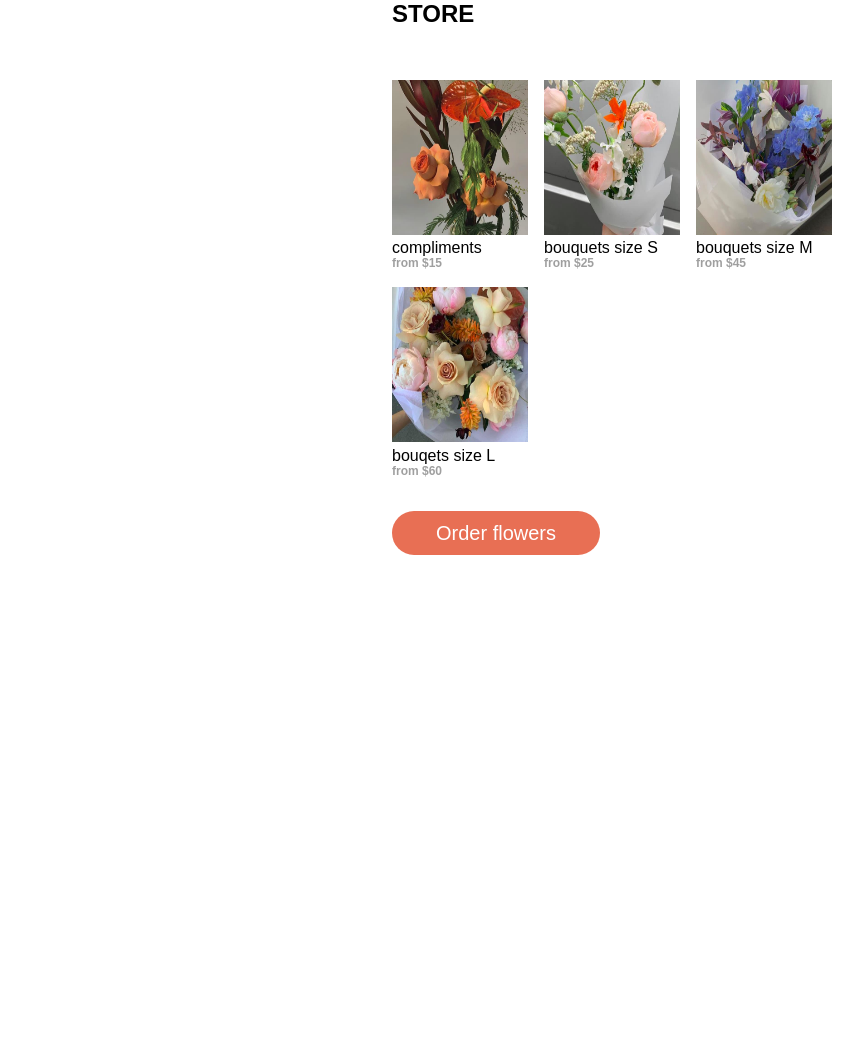
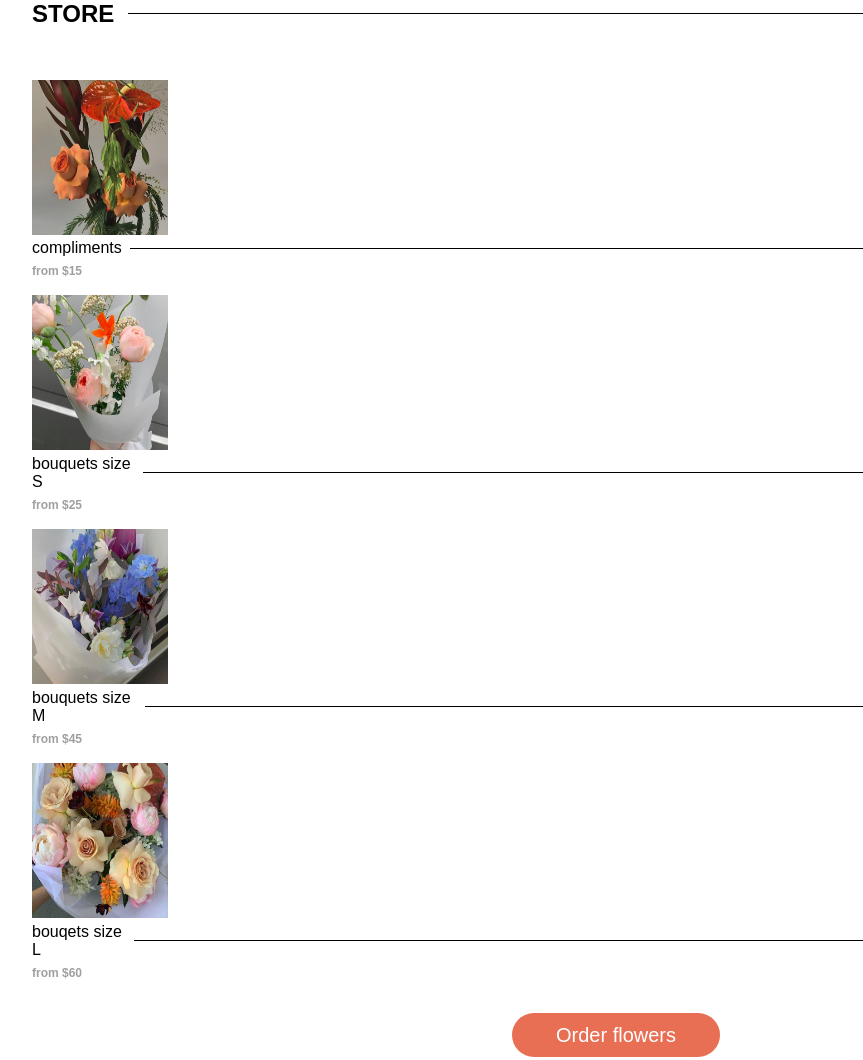
Before and after one commit to zetdou/Group-project, a plain HTML site: page index.html in a window 1280 px wide. Shown: the whole page, without its empty margins (24-887 px from the left). Before the commit the page ends 800 px from the top, so only its background shows below. Drawn offline with nearby package versions, Linux system fonts and the light colour scheme.

Commit message:
Stylowanie sekcji

```diff
--- a/css/styles.css
+++ b/css/styles.css
@@ -17,10 +17,24 @@ body {
 
 .container {
     width: 100%;
-    max-width: 480px;
+    max-width: 768px;
     padding: 0 16px;
     margin: 0 auto;
   }
+
+.title-line-wrapper {
+  display: flex;
+  align-items: center;
+  justify-content: center;
+  gap: 14px;
+  margin-bottom: 52px;
+}
+
+.line {
+  height: 1px;
+  background: #000;
+  width: 100%;
+}
 
 .section-title {
   color: #000;
@@ -28,13 +42,14 @@ body {
   font-weight: 700;
   text-align: left;
   text-transform: uppercase;
-  margin-bottom: 52px;
 }
 
 .store-list {
   padding-bottom: 32px;
   display: flex;
   flex-wrap: wrap;
+  justify-content: center;
+  align-items: center;
   gap: 16px;
 }
 
@@ -48,6 +63,26 @@ body {
   color: #00000060;
   font-size: 12px;
   font-weight: 600;
+}
+
+.store-list-item {
+  flex-basis: 100%;
+}
+
+.store-wrapper {
+  display: flex;
+  align-items: center;
+  gap: 8px;
+  padding-bottom: 8px;
+}
+
+.store-line {
+  display: none;
+}
+
+.btn-wrapper {
+  display: flex;
+  justify-content: center;
 }
 
 .btn-store {
@@ -66,3 +101,23 @@ body {
   width: 208px;
   height: 44px;
 }
+
+@media (min-width: 768px) {
+  .container {
+    width: 100%;
+    max-width: 1200px;
+    padding: 0 16px;
+    margin: 0 auto;
+  }
+
+  .store-line {
+    display: block;
+    background: #000;
+    height: 1px;
+    width: 100%;
+  }
+}
+
+@media (min-width: 1200px) {
+
+}
--- a/index.html
+++ b/index.html
@@ -14,30 +14,47 @@
 <body>
     <section class="section">
         <div class="container">
-            <h2 class="section-title">Store</h2>
+            <div class="title-line-wrapper">
+                <h2 class="section-title">Store</h2>
+                <div class="line"></div>
+            </div>
             <ul class="store-list">
                 <li class="store-list-item">
                     <img src="./images/bouquet1.jpg" width="136" height="155" srcset="./images/bouquet1@2x.jpg 2x">
-                    <h3 class="store-item-header">compliments</h3>
+                    <div class="store-wrapper">
+                        <h3 class="store-item-header">compliments</h3>
+                        <div class="store-line"></div>
+                    </div>
                     <p class="store-item-text">from $15</p>
                 </li>
                 <li class="store-list-item">
                     <img src="./images/bouquet2.jpg" width="136" height="155" srcset="./images/bouquet2@2x.jpg 2x">
-                    <h3 class="store-item-header">bouquets size S</h3>
+                    <div class="store-wrapper">
+                        <h3 class="store-item-header">bouquets size S</h3>
+                        <div class="store-line"></div>
+                    </div>
                     <p class="store-item-text">from $25</p>
                 </li>
                 <li class="store-list-item">
                     <img src="./images/bouquet3.jpg" width="136" height="155" srcset="./images/bouquet3@2x.jpg 2x">
-                    <h3 class="store-item-header">bouquets size M</h3>
+                    <div class="store-wrapper">
+                        <h3 class="store-item-header">bouquets size M</h3>
+                        <div class="store-line"></div>
+                    </div>
                     <p class="store-item-text">from $45</p>
                 </li>
                 <li class="store-list-item">
                     <img src="./images/bouquet4.jpg" width="136" height="155" srcset="./images/bouquet4@2x.jpg 2x">
-                    <h3 class="store-item-header">bouqets size L</h3>
+                    <div class="store-wrapper">
+                        <h3 class="store-item-header">bouqets size L</h3>
+                        <div class="store-line"></div>
+                    </div>
                     <p class="store-item-text">from $60</p>
                 </li>
             </ul>
+            <div class="btn-wrapper">
             <button class="btn-store" type="button">Order flowers</button>
+            </div>
         </div>
     </section>
 </body>
```
